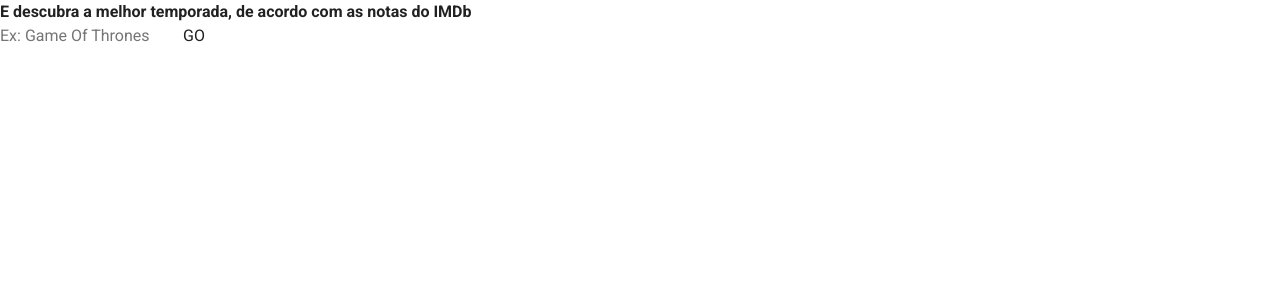
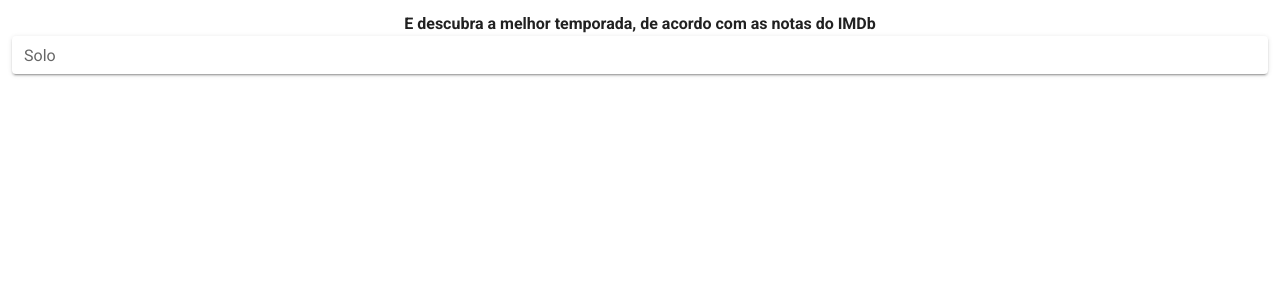
Before and after one commit to joaaogui/imdbnotes, a Vue app: page /#/ in a window 1280 px wide. Shown: the top 300 px of the page. Built offline with nearby package versions, Linux system fonts and the light colour scheme.

Commit message:
Structuring vuetify

```diff
--- a/src/App.vue
+++ b/src/App.vue
@@ -1,16 +1,15 @@
 <template>
     <v-app>
         <v-content>
+            <v-container fluid>
                 <router-view/>
+            </v-container>
         </v-content>
     </v-app>
 </template>
 
 <script>
   export default {
-  name: "App",
-  data: () => ({
-    //
-  })
+    name: "App"
   };
 </script>
--- a/src/components/SearchTitle.vue
+++ b/src/components/SearchTitle.vue
@@ -1,19 +1,14 @@
 <template>
-    <div>
+    <div class="main">
         <h4> E descubra a melhor temporada, de acordo com as notas do IMDb</h4>
-        <input
+        <v-text-field
+            label="Solo"
+            solo
+            dense
             @keyup.enter="searchTitle"
             placeholder="Ex: Game Of Thrones"
             v-model="seriesName"
-        >
-        <button
-            @click="searchTitle"
-            class="dropdown-item text-left"
-            type="submit"
-        >
-            GO
-        </button>
-
+        />
         <div v-for="season in ranking"
              :key="season[0]">
             <p>Temporada: {{ season[0] }} Nota: {{ season[1] }}</p>
@@ -32,6 +27,11 @@
       seasonsNotes: {},
       ranking: {}
     }),
+    watch: {
+      search(val) {
+        val && val !== this.select && this.searchTitle(val)
+      }
+    },
     methods: {
       async searchTitle() {
         const leanTitle = await searchTitle(this.seriesName)
@@ -68,5 +68,7 @@
 </script>
 
 <style scoped lang="scss">
-
+.main {
+    text-align: center;
+}
 </style>
```
Lines whose indentation alone changed are shown as unchanged.
